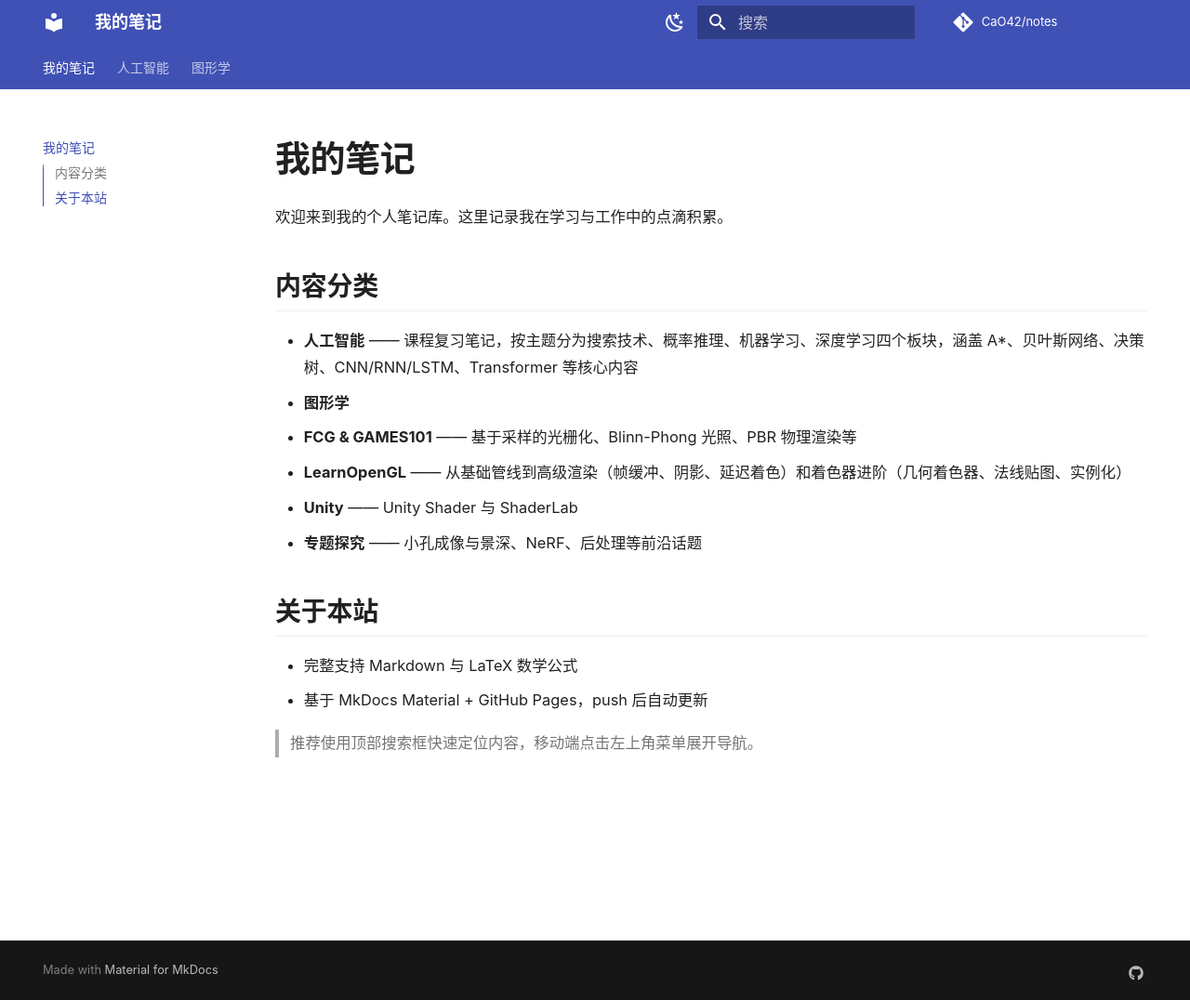
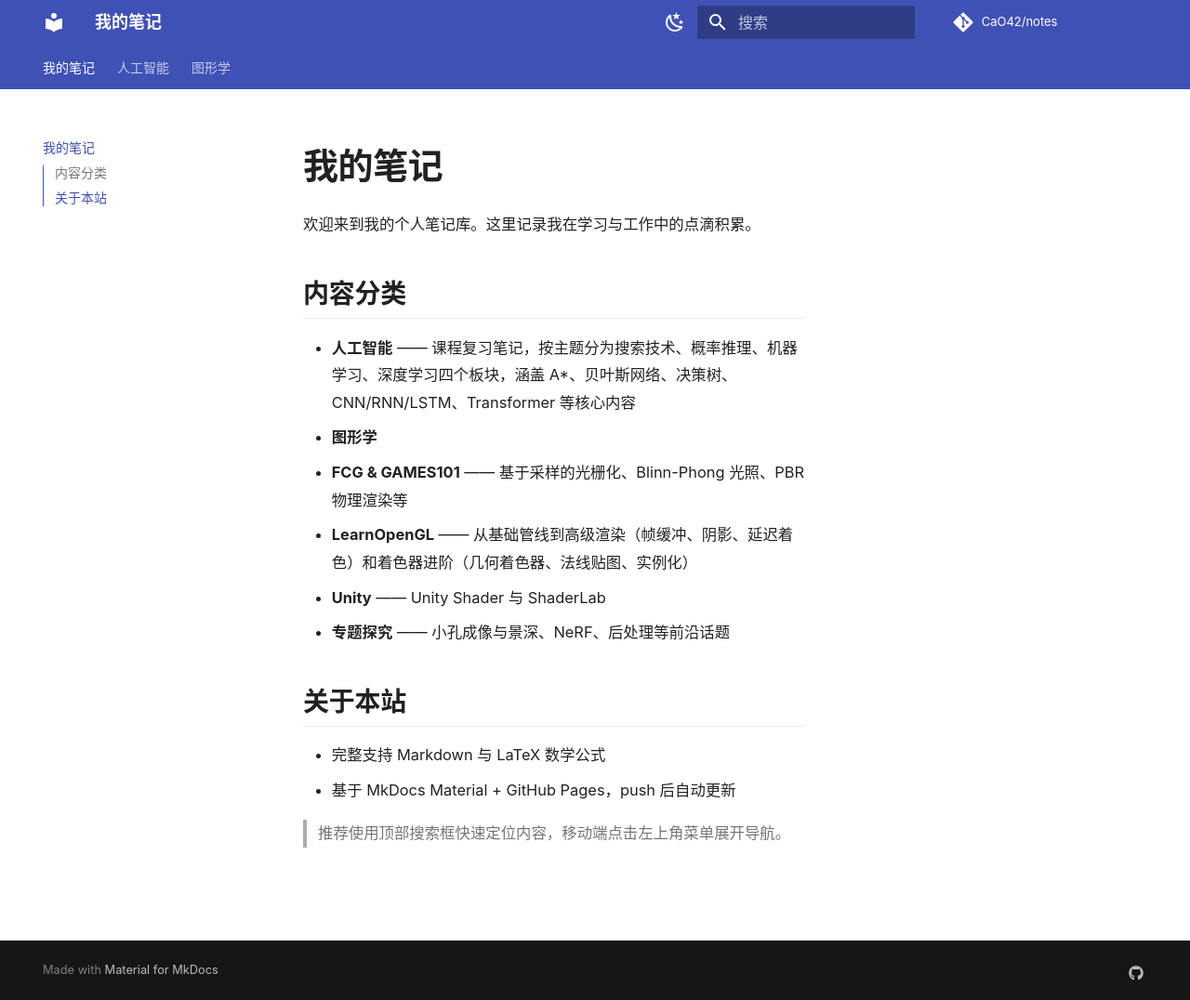
Before and after one commit to CaO42/notes, an MkDocs documentation site: the page built from docs/index.md, in a window 1280 px wide and 1076 px high. Shown: the whole window at 93% size. Built offline with MkDocs 1.6.1 and Material for MkDocs 9.7.7, drawn with Linux system fonts in a browser that asks for light colours; comment, search, counter and statistics services are not loaded.

Commit message:
fix: 修复内容区宽度选择器，.md-typeset .md-content__inner → .md-content__inner
MkDocs Material 中 md-content__inner 和 md-typeset 在同一元素上，
后代选择器无法匹配，导致 max-width 和 padding 规则从未生效。

```diff
--- a/docs/stylesheets/extra.css
+++ b/docs/stylesheets/extra.css
@@ -28,7 +28,7 @@
 }
 
 /* 内容区最大宽度限制，避免宽屏行过长 */
-.md-typeset .md-content__inner {
+.md-content__inner {
   max-width: 600px;
   margin-inline: auto;
   padding: 1rem 1.5rem 3rem;
@@ -134,7 +134,7 @@
   }
 
   /* 减少内容区内边距，最大化利用屏幕 */
-  .md-typeset .md-content__inner {
+  .md-content__inner {
     padding: 0.8rem 1rem 2.5rem;
   }
 
@@ -158,7 +158,7 @@
     font-size: 1rem;
   }
 
-  .md-typeset .md-content__inner {
+  .md-content__inner {
     padding: 0.6rem 0.85rem 2rem;
   }
 
```
